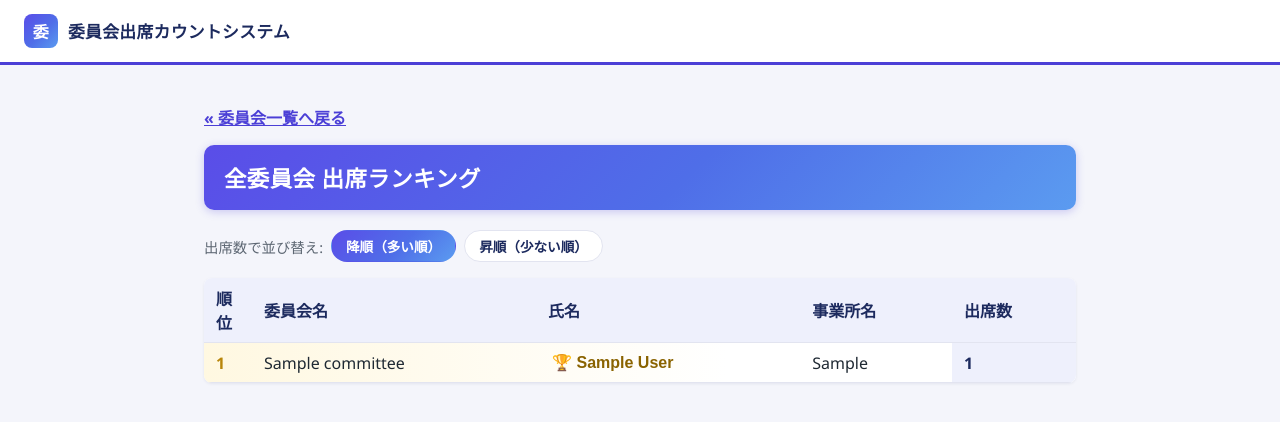
After one commit to mj23-hub/test1, a Node server app: page /ranking in a window 1280 px wide. The commit adds this page. Shown: the top 422 px of the page. Run offline with Node 20, Linux system fonts and the light colour scheme; tables that the repository leaves empty hold one stand-in row (values such as "Sample post"); some libraries are stand-ins or nearby versions.

Commit message:
Add cross-committee attendance ranking with fireworks effect
New /ranking page lists every member across all committees (committee
name, name, company) sorted by total attendance count, descending by
default with a toggle for ascending. Clicking the #1 name triggers a
canvas-based fireworks celebration effect.

```diff
--- /dev/null
+++ b/public/fireworks.js
@@ -0,0 +1,81 @@
+(function () {
+  const COLORS = ['#5a4de8', '#4f6ee8', '#5b9bf0', '#ffd166', '#ff6b6b', '#5ce1a0', '#ffffff'];
+
+  function spawnBurst(particles, cx, cy) {
+    const count = 40 + Math.floor(Math.random() * 20);
+    for (let i = 0; i < count; i++) {
+      const angle = (Math.PI * 2 * i) / count + Math.random() * 0.2;
+      const speed = 2 + Math.random() * 4;
+      particles.push({
+        x: cx,
+        y: cy,
+        vx: Math.cos(angle) * speed,
+        vy: Math.sin(angle) * speed,
+        color: COLORS[Math.floor(Math.random() * COLORS.length)],
+        alpha: 1,
+        size: 2 + Math.random() * 2,
+      });
+    }
+  }
+
+  window.launchFireworks = function launchFireworks() {
+    const existing = document.getElementById('fireworks-overlay');
+    if (existing) existing.remove();
+
+    const canvas = document.createElement('canvas');
+    canvas.id = 'fireworks-overlay';
+    canvas.style.position = 'fixed';
+    canvas.style.top = '0';
+    canvas.style.left = '0';
+    canvas.style.width = '100vw';
+    canvas.style.height = '100vh';
+    canvas.style.pointerEvents = 'none';
+    canvas.style.zIndex = '9999';
+    document.body.appendChild(canvas);
+
+    const dpr = window.devicePixelRatio || 1;
+    canvas.width = window.innerWidth * dpr;
+    canvas.height = window.innerHeight * dpr;
+    const ctx = canvas.getContext('2d');
+    ctx.scale(dpr, dpr);
+
+    let particles = [];
+    const bursts = 5;
+    for (let b = 0; b < bursts; b++) {
+      setTimeout(() => {
+        spawnBurst(
+          particles,
+          window.innerWidth * (0.25 + Math.random() * 0.5),
+          window.innerHeight * (0.2 + Math.random() * 0.35)
+        );
+      }, b * 350);
+    }
+
+    const startedAt = Date.now();
+    const maxDurationMs = bursts * 350 + 2200;
+
+    function tick() {
+      ctx.clearRect(0, 0, canvas.width, canvas.height);
+      particles.forEach((p) => {
+        p.x += p.vx;
+        p.y += p.vy;
+        p.vy += 0.05; // gravity
+        p.alpha -= 0.012;
+        ctx.globalAlpha = Math.max(p.alpha, 0);
+        ctx.fillStyle = p.color;
+        ctx.beginPath();
+        ctx.arc(p.x, p.y, p.size, 0, Math.PI * 2);
+        ctx.fill();
+      });
+      particles = particles.filter((p) => p.alpha > 0);
+      ctx.globalAlpha = 1;
+
+      if (Date.now() - startedAt < maxDurationMs || particles.length > 0) {
+        requestAnimationFrame(tick);
+      } else {
+        canvas.remove();
+      }
+    }
+    tick();
+  };
+})();
--- a/public/style.css
+++ b/public/style.css
@@ -246,3 +246,57 @@ button.danger:hover { background: #8f312d; filter: none; }
   font-size: 0.85rem;
   color: var(--muted);
 }
+
+.sort-toggle {
+  display: flex;
+  align-items: center;
+  gap: 8px;
+  margin-bottom: 16px;
+}
+.sort-toggle-label {
+  font-size: 0.9rem;
+  color: var(--muted);
+}
+.sort-pill {
+  display: inline-block;
+  padding: 5px 14px;
+  border-radius: 999px;
+  border: 1px solid var(--border);
+  background: #fff;
+  color: var(--navy);
+  font-size: 0.85rem;
+  font-weight: 600;
+  text-decoration: none;
+}
+.sort-pill:hover { border-color: var(--indigo); }
+.sort-pill.active {
+  background: var(--gradient);
+  border-color: transparent;
+  color: #fff;
+}
+
+.rank-col {
+  font-weight: 800;
+  color: var(--navy);
+  width: 48px;
+}
+tr.rank-first {
+  background: linear-gradient(90deg, #fff8e1 0%, #fff 60%);
+}
+tr.rank-first .rank-col {
+  color: #b8860b;
+}
+
+.rank1-name {
+  border: none;
+  background: none;
+  padding: 2px 4px;
+  font-size: 1rem;
+  font-weight: 800;
+  color: #8a6300;
+  cursor: pointer;
+  border-radius: 6px;
+}
+.rank1-name:hover {
+  background: #fff3cd;
+}
--- a/src/app.js
+++ b/src/app.js
@@ -400,6 +400,23 @@ app.get('/committees/:id/matrix', (req, res) => {
   });
 });
 
+// ---- 全委員会 出席ランキング ----
+app.get('/ranking', (req, res) => {
+  const order = req.query.order === 'asc' ? 'asc' : 'desc';
+
+  const rows = db
+    .prepare(
+      `SELECT m.id AS member_id, m.name, m.company, c.name AS committee_name,
+              (SELECT COUNT(*) FROM attendance a WHERE a.member_id = m.id AND a.present = 1) AS present_count
+       FROM members m
+       JOIN committees c ON c.id = m.committee_id
+       ORDER BY present_count ${order === 'asc' ? 'ASC' : 'DESC'}, m.id ASC`
+    )
+    .all();
+
+  res.render('ranking', { rows, order });
+});
+
 app.use((err, req, res, next) => {
   if (err instanceof multer.MulterError) {
     return res.status(400).send(`アップロードエラー: ${err.message}`);
--- a/views/index.ejs
+++ b/views/index.ejs
@@ -1,6 +1,8 @@
 <%- include('partials/header', { title: '委員会一覧 | 委員会出席カウントシステム' }) %>
 
 <h1>委員会一覧</h1>
+
+<p><a href="/ranking">全委員会 出席ランキング &raquo;</a></p>
 
 <table class="list-table">
   <thead>
--- /dev/null
+++ b/views/ranking.ejs
@@ -0,0 +1,53 @@
+<%- include('partials/header', { title: '全委員会 出席ランキング | 委員会出席カウントシステム' }) %>
+
+<p><a href="/">&laquo; 委員会一覧へ戻る</a></p>
+<h1>全委員会 出席ランキング</h1>
+
+<div class="sort-toggle">
+  <span class="sort-toggle-label">出席数で並び替え:</span>
+  <a href="/ranking?order=desc" class="sort-pill <%= order === 'desc' ? 'active' : '' %>">降順（多い順）</a>
+  <a href="/ranking?order=asc" class="sort-pill <%= order === 'asc' ? 'active' : '' %>">昇順（少ない順）</a>
+</div>
+
+<table class="list-table ranking-table">
+  <thead>
+    <tr>
+      <th>順位</th>
+      <th>委員会名</th>
+      <th>氏名</th>
+      <th>事業所名</th>
+      <th>出席数</th>
+    </tr>
+  </thead>
+  <tbody>
+    <% rows.forEach((row, i) => { %>
+      <tr class="<%= i === 0 ? 'rank-first' : '' %>">
+        <td class="rank-col"><%= i + 1 %></td>
+        <td><%= row.committee_name %></td>
+        <td>
+          <% if (i === 0) { %>
+            <button type="button" class="rank1-name" data-fireworks="1">
+              🏆 <%= row.name %>
+            </button>
+          <% } else { %>
+            <%= row.name %>
+          <% } %>
+        </td>
+        <td><%= row.company || '' %></td>
+        <td class="matrix-total"><%= row.present_count %></td>
+      </tr>
+    <% }) %>
+    <% if (rows.length === 0) { %>
+      <tr><td colspan="5" class="empty">委員が登録されていません</td></tr>
+    <% } %>
+  </tbody>
+</table>
+
+<script src="/fireworks.js"></script>
+<script>
+  document.querySelectorAll('[data-fireworks]').forEach((el) => {
+    el.addEventListener('click', () => window.launchFireworks());
+  });
+</script>
+
+<%- include('partials/footer') %>
```
